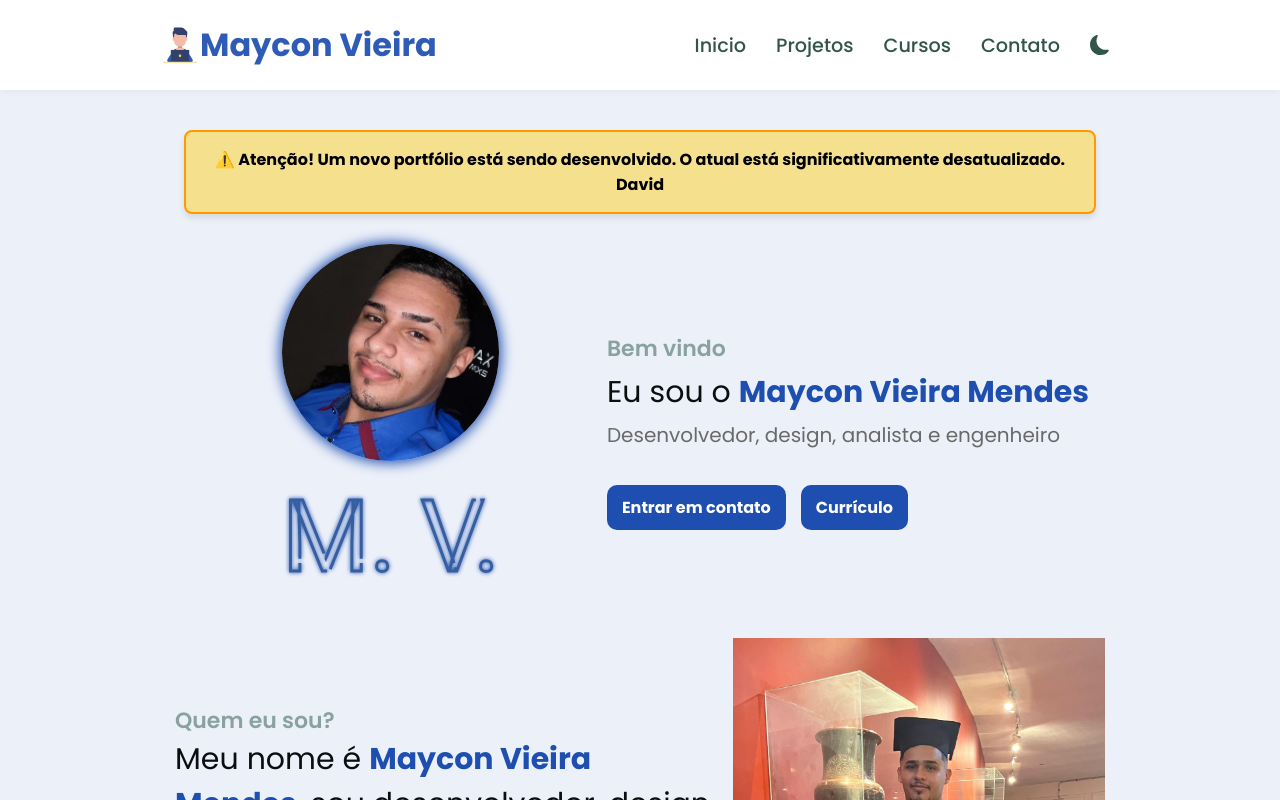
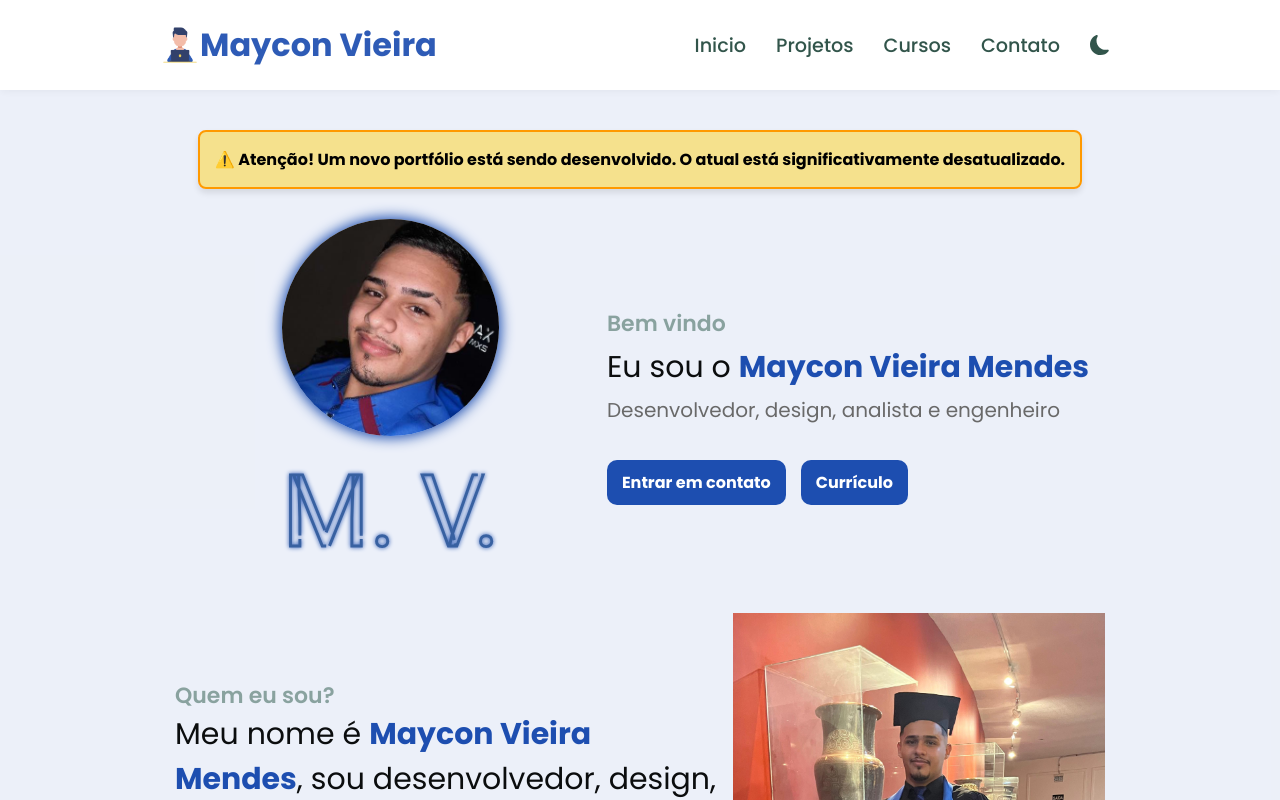
Before and after one commit to MayconVMendes/portfolio, a React (Vite) app: page / in a window 1280 px wide. Shown: the top 800 px of the page. Built offline with nearby package versions, Linux system fonts and the light colour scheme.

Commit message:
corrigindo aviso

```diff
--- a/src/pages/Home.jsx
+++ b/src/pages/Home.jsx
@@ -42,8 +42,6 @@ function Home() {
       <div class="aviso">
         Atenção! Um novo portfólio está sendo desenvolvido. O atual está
         significativamente desatualizado.
-
-        David
       </div>
       <div className="myPerson">
         <div className="animation">
```
